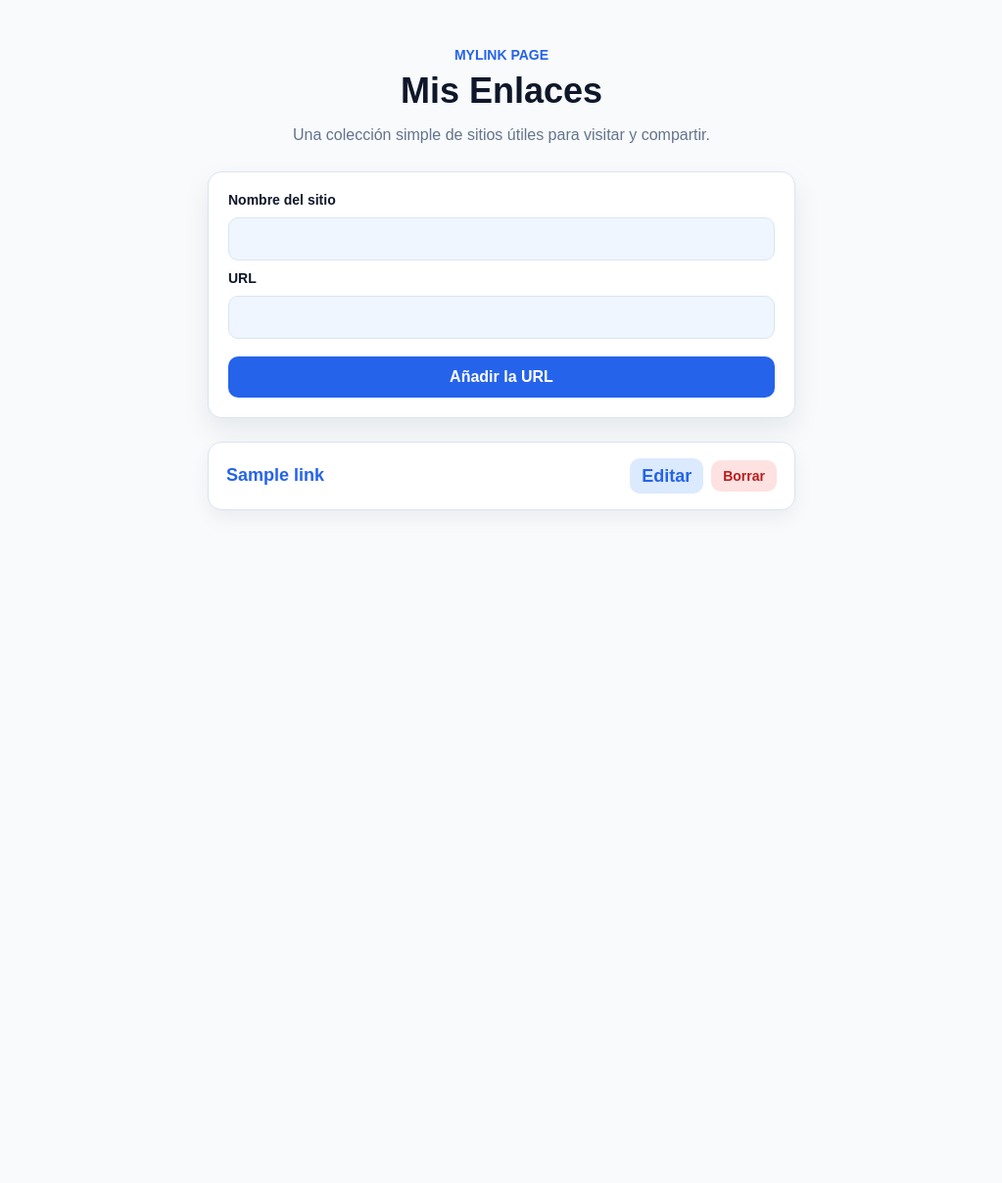
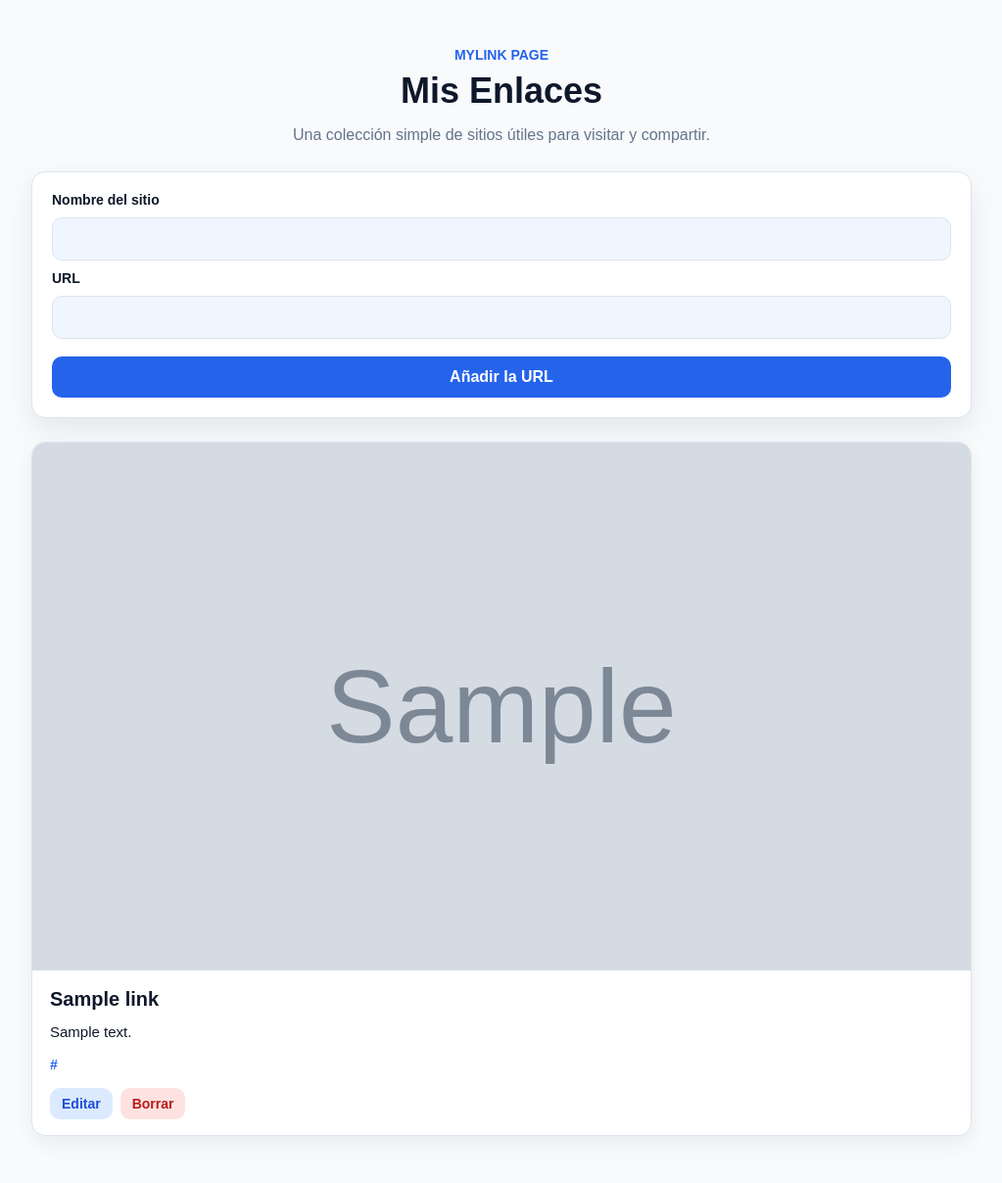
Before and after one commit to eamorenoga/freetree, a Flask app: template templates/index.html in a window 1280 px wide. Shown: the whole page at 98% size, without its empty margins (128-1151 px from the left). Before the commit the page ends 521 px from the top, so only its background shows below. Run offline with Flask 3, Linux system fonts and the light colour scheme; the template is opened without the code that fills it: most values are stand-ins (such as "Sample title", 1, 10 or a date in 2020); grey boxes marked "Sample" are stand-in pictures.

Commit message:
Add rich link cards and persistence

```diff
--- a/app.py
+++ b/app.py
@@ -1,18 +1,130 @@
+import json
+from pathlib import Path
+from urllib.parse import urljoin
+
+import requests
+from bs4 import BeautifulSoup
 from flask import Flask, redirect, render_template, request, url_for
 
 
 app = Flask(__name__)
 
-links = [
-    {"name": "Python", "url": "https://www.python.org/"},
-    {"name": "Flask", "url": "https://flask.palletsprojects.com/"},
-    {"name": "Wikipedia", "url": "https://www.wikipedia.org/"},
+UNAVAILABLE_TEXT = "No disponible"
+DATA_FILE = Path(__file__).with_name("links.json")
+
+DEFAULT_LINKS = [
+    {
+        "name": "Python",
+        "url": "https://www.python.org/",
+        "title": UNAVAILABLE_TEXT,
+        "description": UNAVAILABLE_TEXT,
+        "image_url": UNAVAILABLE_TEXT,
+    },
+    {
+        "name": "Flask",
+        "url": "https://flask.palletsprojects.com/",
+        "title": UNAVAILABLE_TEXT,
+        "description": UNAVAILABLE_TEXT,
+        "image_url": UNAVAILABLE_TEXT,
+    },
+    {
+        "name": "Wikipedia",
+        "url": "https://www.wikipedia.org/",
+        "title": UNAVAILABLE_TEXT,
+        "description": UNAVAILABLE_TEXT,
+        "image_url": UNAVAILABLE_TEXT,
+    },
 ]
+
+
+def load_links():
+    if not DATA_FILE.exists():
+        return DEFAULT_LINKS.copy()
+
+    try:
+        with DATA_FILE.open(encoding="utf-8") as links_file:
+            saved_links = json.load(links_file)
+    except (json.JSONDecodeError, OSError):
+        return DEFAULT_LINKS.copy()
+
+    return [normalize_link(saved_link) for saved_link in saved_links]
+
+
+def normalize_link(link):
+    return {
+        "name": link.get("name", UNAVAILABLE_TEXT),
+        "url": link.get("url", ""),
+        "title": link.get("title", UNAVAILABLE_TEXT),
+        "description": link.get("description", UNAVAILABLE_TEXT),
+        "image_url": link.get("image_url", UNAVAILABLE_TEXT),
+    }
+
+
+def save_links():
+    with DATA_FILE.open("w", encoding="utf-8") as links_file:
+        json.dump(links, links_file, ensure_ascii=True, indent=2)
+
+
+def get_meta_content(soup, *selectors):
+    for selector in selectors:
+        meta_tag = soup.select_one(selector)
+        if meta_tag and meta_tag.get("content"):
+            return meta_tag["content"].strip()
+
+    return UNAVAILABLE_TEXT
+
+
+def fetch_link_metadata(site_url):
+    metadata = {
+        "title": UNAVAILABLE_TEXT,
+        "description": UNAVAILABLE_TEXT,
+        "image_url": UNAVAILABLE_TEXT,
+    }
+
+    try:
+        response = requests.get(site_url, timeout=5)
+        response.raise_for_status()
+    except requests.RequestException:
+        return metadata
+
+    soup = BeautifulSoup(response.text, "html.parser")
+
+    metadata["title"] = get_meta_content(
+        soup,
+        'meta[property="og:title"]',
+        'meta[name="twitter:title"]',
+    )
+    if metadata["title"] == UNAVAILABLE_TEXT and soup.title and soup.title.string:
+        metadata["title"] = soup.title.string.strip() or UNAVAILABLE_TEXT
+
+    metadata["description"] = get_meta_content(
+        soup,
+        'meta[name="description"]',
+        'meta[property="og:description"]',
+        'meta[name="twitter:description"]',
+    )
+    metadata["image_url"] = get_meta_content(
+        soup,
+        'meta[property="og:image"]',
+        'meta[name="twitter:image"]',
+        'meta[itemprop="image"]',
+    )
+    if metadata["image_url"] != UNAVAILABLE_TEXT:
+        metadata["image_url"] = urljoin(site_url, metadata["image_url"])
+
+    return metadata
+
+
+def build_link(site_name, site_url):
+    return {"name": site_name, "url": site_url, **fetch_link_metadata(site_url)}
+
+
+links = load_links()
 
 
 @app.route("/")
 def show_links():
-    return render_template("index.html", links=links)
+    return render_template("index.html", links=links, unavailable_text=UNAVAILABLE_TEXT)
 
 
 @app.route("/add", methods=["POST"])
@@ -21,7 +133,8 @@ def add_link():
     site_url = request.form.get("site_url", "").strip()
 
     if site_name and site_url:
-        links.append({"name": site_name, "url": site_url})
+        links.append(build_link(site_name, site_url))
+        save_links()
 
     return redirect(url_for("show_links"))
 
@@ -30,6 +143,7 @@ def add_link():
 def delete_link(link_index):
     if 0 <= link_index < len(links):
         links.pop(link_index)
+        save_links()
 
     return redirect(url_for("show_links"))
 
@@ -48,7 +162,8 @@ def update_link(link_index):
     site_url = request.form.get("site_url", "").strip()
 
     if 0 <= link_index < len(links) and site_name and site_url:
-        links[link_index] = {"name": site_name, "url": site_url}
+        links[link_index] = build_link(site_name, site_url)
+        save_links()
 
     return redirect(url_for("show_links"))
 
--- /dev/null
+++ b/links.json
@@ -0,0 +1,23 @@
+[
+  {
+    "name": "Python",
+    "url": "https://www.python.org/",
+    "title": "No disponible",
+    "description": "No disponible",
+    "image_url": "No disponible"
+  },
+  {
+    "name": "Flask",
+    "url": "https://flask.palletsprojects.com/",
+    "title": "No disponible",
+    "description": "No disponible",
+    "image_url": "No disponible"
+  },
+  {
+    "name": "Wikipedia",
+    "url": "https://www.wikipedia.org/",
+    "title": "No disponible",
+    "description": "No disponible",
+    "image_url": "No disponible"
+  }
+]
--- /dev/null
+++ b/run_server.py
@@ -0,0 +1,5 @@
+from app import app
+
+
+if __name__ == "__main__":
+    app.run(debug=False, use_reloader=False)
--- a/static/style.css
+++ b/static/style.css
@@ -22,7 +22,7 @@ body {
 }
 
 .page {
-    width: min(100% - 32px, 600px);
+    width: min(100% - 32px, 960px);
     margin: 0 auto;
     padding: 48px 0;
 }
@@ -109,28 +109,85 @@ button:hover {
 }
 
 .link-card {
-    display: flex;
-    align-items: center;
-    justify-content: space-between;
-    gap: 16px;
     background: var(--surface);
     border: 1px solid var(--border);
     border-radius: 14px;
-    padding: 16px 18px;
     box-shadow: 0 8px 20px rgba(15, 23, 42, 0.06);
 }
 
-.link-card a {
+.simple-card {
+    display: grid;
+    grid-template-columns: 1fr auto;
+    align-items: center;
+    gap: 16px;
+    padding: 16px 18px;
+}
+
+.rich-card {
+    display: grid;
+    gap: 0;
+    overflow: hidden;
+}
+
+.rich-link {
+    min-width: 0;
+}
+
+.link-image {
+    display: block;
+    width: 100%;
+    aspect-ratio: 16 / 9;
+    object-fit: cover;
+    background: var(--surface-muted);
+}
+
+.rich-link-content {
+    display: grid;
+    gap: 10px;
+    padding: 16px 18px;
+}
+
+.rich-link h2 {
+    margin: 0;
+    font-size: 20px;
+    font-weight: 700;
+    line-height: 1.3;
+    overflow-wrap: anywhere;
+}
+
+.rich-link p {
+    margin: 0;
+    color: var(--text);
+    font-size: 15px;
+    line-height: 1.5;
+    overflow-wrap: anywhere;
+}
+
+.simple-link,
+.source-link {
     display: block;
     min-width: 0;
     color: var(--primary);
-    font-size: 18px;
     font-weight: 700;
     text-decoration: none;
     overflow-wrap: anywhere;
 }
 
-.link-card a:hover {
+.simple-link {
+    font-size: 18px;
+}
+
+.source-link {
+    margin-top: 4px;
+    font-size: 14px;
+}
+
+.rich-card .card-actions {
+    padding: 0 18px 16px;
+}
+
+.simple-link:hover,
+.source-link:hover {
     color: var(--primary-dark);
     text-decoration: underline;
 }
@@ -189,3 +246,15 @@ button:hover {
     color: var(--text);
     text-decoration: underline;
 }
+
+@media (max-width: 760px) {
+    .simple-card {
+        grid-template-columns: 1fr;
+        align-items: start;
+    }
+
+    .card-actions {
+        width: 100%;
+        justify-content: flex-start;
+    }
+}
--- a/templates/index.html
+++ b/templates/index.html
@@ -26,8 +26,27 @@
 
         <ul class="link-list">
             {% for link in links %}
-            <li class="link-card">
-                <a href="{{ link.url }}">{{ link.name }}</a>
+            {% set has_title = link.title != unavailable_text %}
+            {% set has_description = link.description != unavailable_text %}
+            {% set has_image = link.image_url != unavailable_text %}
+            {% set is_rich = has_title or has_description or has_image %}
+            <li class="link-card {% if is_rich %}rich-card{% else %}simple-card{% endif %}">
+                {% if is_rich %}
+                <article class="rich-link">
+                    {% if has_image %}
+                    <img class="link-image" src="{{ link.image_url }}" alt="">
+                    {% endif %}
+                    <div class="rich-link-content">
+                        <h2>{{ link.title if has_title else link.name }}</h2>
+                        {% if has_description %}
+                        <p>{{ link.description }}</p>
+                        {% endif %}
+                        <a class="source-link" href="{{ link.url }}">{{ link.url }}</a>
+                    </div>
+                </article>
+                {% else %}
+                <a class="simple-link" href="{{ link.url }}">{{ link.name }}</a>
+                {% endif %}
                 <div class="card-actions">
                     <a class="edit-button" href="{{ url_for('edit_link', link_index=loop.index0) }}">Editar</a>
                     <form class="delete-form" action="{{ url_for('delete_link', link_index=loop.index0) }}" method="post">
```
